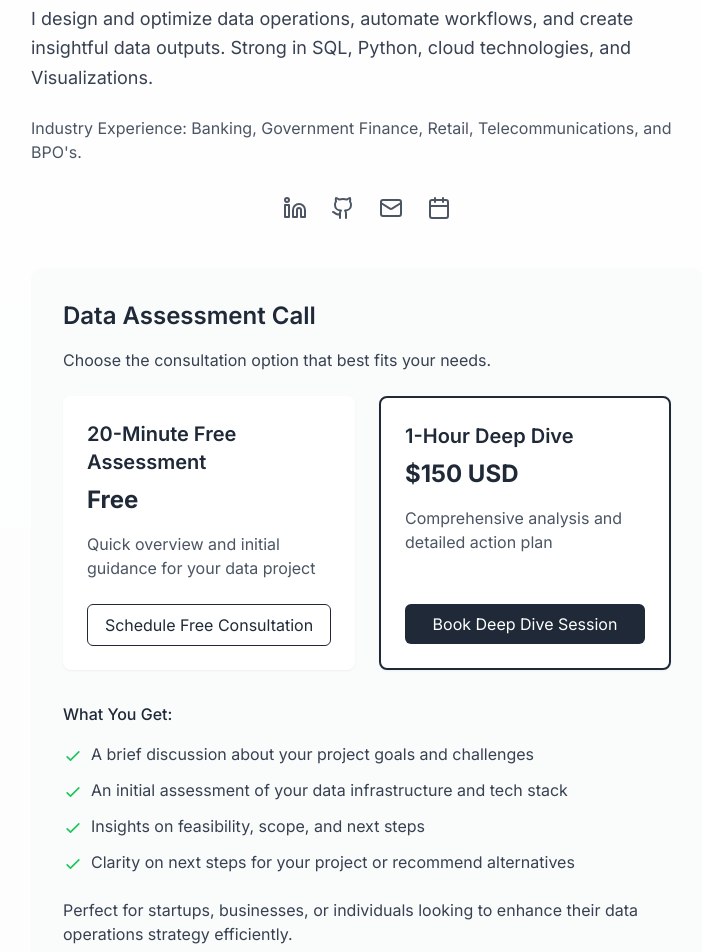
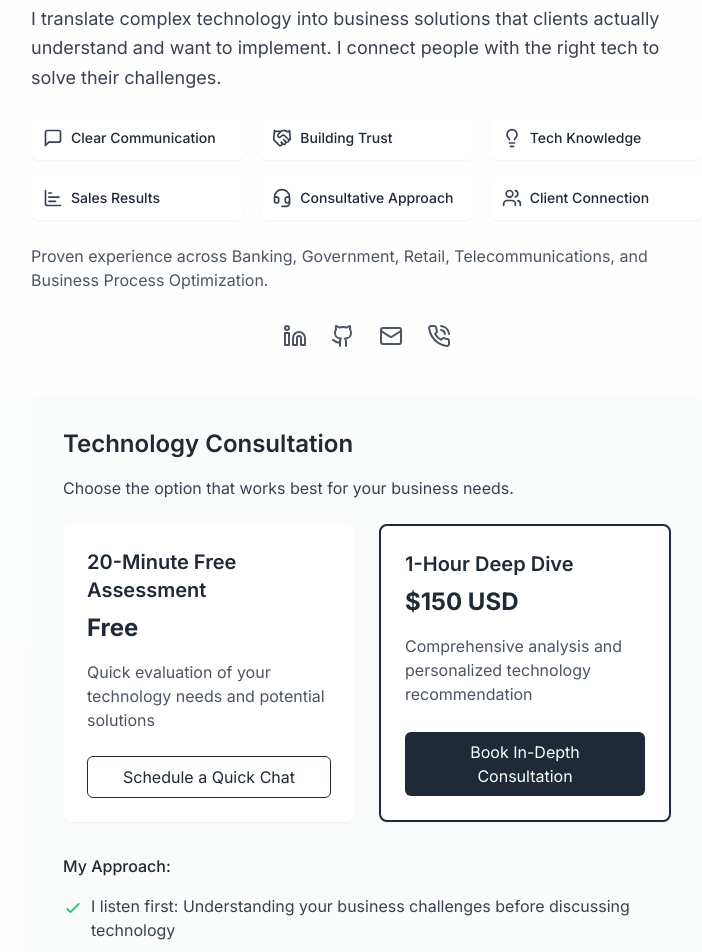
Before and after one commit to PaulMoya/data-savvy-identity, a React (Vite) app: page / in a window 1280 px wide. Shown: the part 200-1152 px from the top of the page, without its empty margins (273-975 px from the left). Built offline with nearby package versions, Linux system fonts and the light colour scheme.

Commit message:
Refactor: Update website content
Update the website content to reflect the user's new professional profile.

```diff
--- a/src/i18n/locales/en.json
+++ b/src/i18n/locales/en.json
@@ -1,35 +1,35 @@
 
 {
   "title": "José P. Moya",
-  "role": "Data Engineer",
-  "description": "I design and optimize data operations, automate workflows, and create insightful data outputs. Strong in SQL, Python, cloud technologies, and Visualizations.",
-  "experience": "Industry Experience: Banking, Government Finance, Retail, Telecommunications, and BPO's.",
+  "role": "Technology Sales Consultant",
+  "description": "I translate complex technology into business solutions that clients actually understand and want to implement. I connect people with the right tech to solve their challenges.",
+  "experience": "Proven experience across Banking, Government, Retail, Telecommunications, and Business Process Optimization.",
   "consultation": {
-    "title": "Data Assessment Call",
-    "subtitle": "Choose the consultation option that best fits your needs.",
+    "title": "Technology Consultation",
+    "subtitle": "Choose the option that works best for your business needs.",
     "options": {
       "free": {
         "title": "20-Minute Free Assessment",
         "price": "Free",
-        "description": "Quick overview and initial guidance for your data project"
+        "description": "Quick evaluation of your technology needs and potential solutions"
       },
       "paid": {
         "title": "1-Hour Deep Dive",
         "price": "$150 USD",
-        "description": "Comprehensive analysis and detailed action plan"
+        "description": "Comprehensive analysis and personalized technology recommendation"
       }
     },
-    "whatYouGet": "What You Get:",
+    "whatYouGet": "My Approach:",
     "benefits": {
-      "1": "A brief discussion about your project goals and challenges",
-      "2": "An initial assessment of your data infrastructure and tech stack",
-      "3": "Insights on feasibility, scope, and next steps",
-      "4": "Clarity on next steps for your project or recommend alternatives"
+      "1": "I listen first: Understanding your business challenges before discussing technology",
+      "2": "I speak your language: Translating technical features into business outcomes",
+      "3": "I focus on results: Demonstrating clear ROI and measurable improvements",
+      "4": "I build partnerships: Supporting you from demonstration to implementation"
     },
-    "perfect": "Perfect for startups, businesses, or individuals looking to enhance their data operations strategy efficiently.",
+    "perfect": "\"José doesn't just sell technology — he helped us understand exactly how it would transform our operations. His consultative approach made all the difference.\" — Financial Sector Client",
     "cta": {
-      "free": "Schedule Free Consultation",
-      "paid": "Book Deep Dive Session"
+      "free": "Schedule a Quick Chat",
+      "paid": "Book In-Depth Consultation"
     }
   }
 }
--- a/src/pages/Index.tsx
+++ b/src/pages/Index.tsx
@@ -1,6 +1,7 @@
+
 import { useState, useEffect } from 'react';
 import { motion } from 'framer-motion';
-import { Mail, Github, Linkedin, Calendar } from 'lucide-react';
+import { MessageSquare, Headset, Lightbulb, ChartBar, Handshake, Users, PhoneCall, Mail, Github, Linkedin } from 'lucide-react';
 import { useTranslation } from 'react-i18next';
 import '../i18n/i18n';
 
@@ -52,12 +53,26 @@ const Index = () => {
             {t('description')}
           </motion.p>
 
-          <motion.p
-            variants={item}
-            className="text-gray-600 mb-8"
-          >
-            {t('experience')}
-          </motion.p>
+          <motion.div variants={item} className="mb-8">
+            <div className="grid grid-cols-2 md:grid-cols-3 gap-4 mb-6">
+              {[
+                { icon: MessageSquare, text: "Clear Communication" },
+                { icon: Handshake, text: "Building Trust" },
+                { icon: Lightbulb, text: "Tech Knowledge" },
+                { icon: ChartBar, text: "Sales Results" },
+                { icon: Headset, text: "Consultative Approach" },
+                { icon: Users, text: "Client Connection" }
+              ].map(({ icon: Icon, text }, index) => (
+                <div key={index} className="flex items-center gap-2 bg-white/90 rounded-lg p-3 shadow-sm">
+                  <Icon className="w-5 h-5 text-gray-700" />
+                  <span className="text-sm font-medium">{text}</span>
+                </div>
+              ))}
+            </div>
+            <p className="text-gray-600">
+              {t('experience')}
+            </p>
+          </motion.div>
 
           <motion.div
             variants={item}
@@ -67,7 +82,7 @@ const Index = () => {
               { icon: Linkedin, href: 'https://www.linkedin.com/in/jose-moya-55820974/', label: 'LinkedIn' },
               { icon: Github, href: 'https://github.com/PaulMoya', label: 'GitHub' },
               { icon: Mail, href: 'mailto:josepaulmoya@gmail.com', label: 'Email' },
-              { icon: Calendar, href: 'https://cal.com/Jose.Moya', label: 'Calendar' }
+              { icon: PhoneCall, href: 'https://cal.com/Jose.Moya', label: 'Schedule a Call' }
             ].map(({ icon: Icon, href, label }) => (
               <motion.a
                 key={label}
@@ -154,9 +169,9 @@ const Index = () => {
               ))}
             </ul>
 
-            <p className="text-gray-700 mb-6">
+            <blockquote className="border-l-4 border-gray-300 pl-4 italic text-gray-700 mb-6">
               {t('consultation.perfect')}
-            </p>
+            </blockquote>
           </motion.div>
         </div>
       </motion.div>
```
